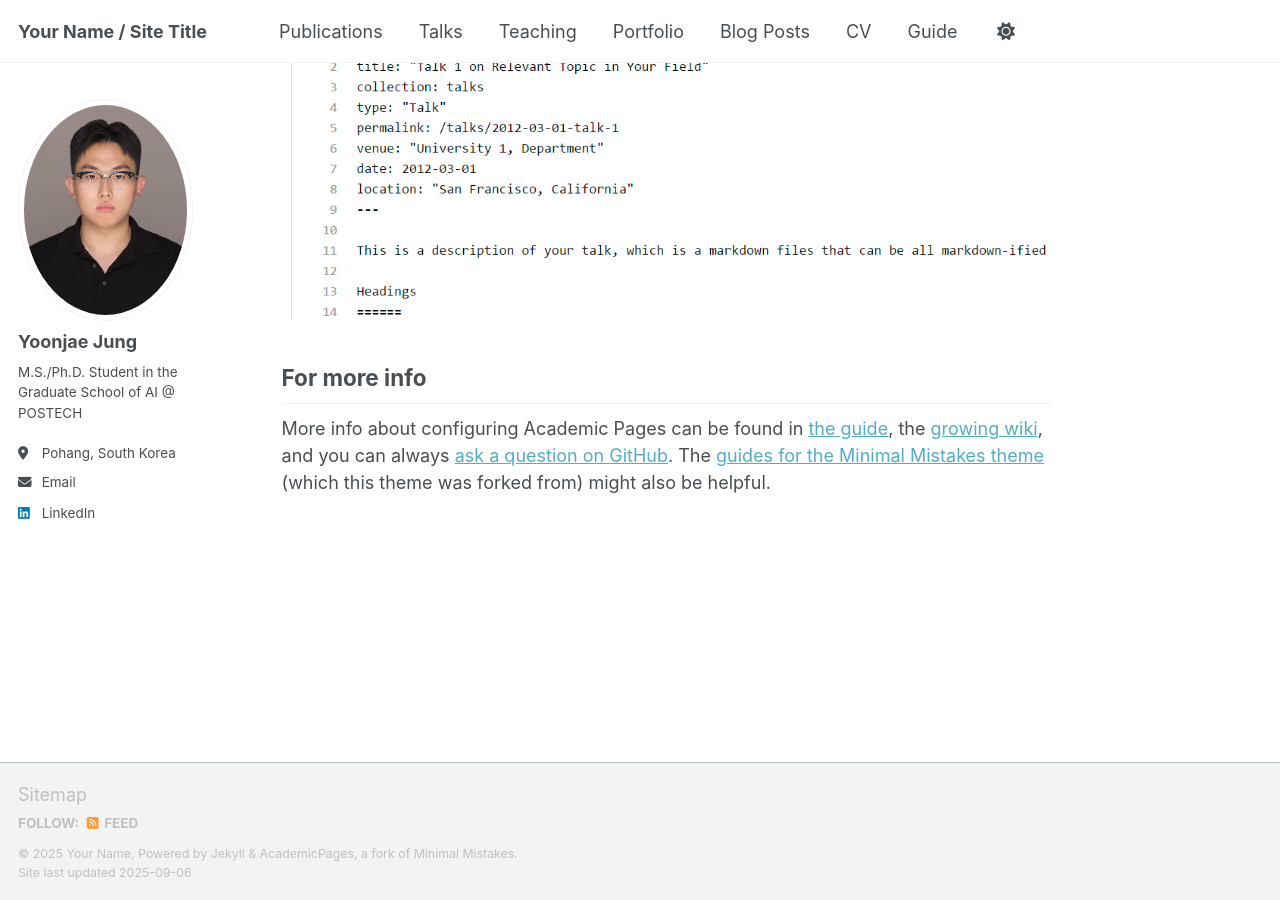
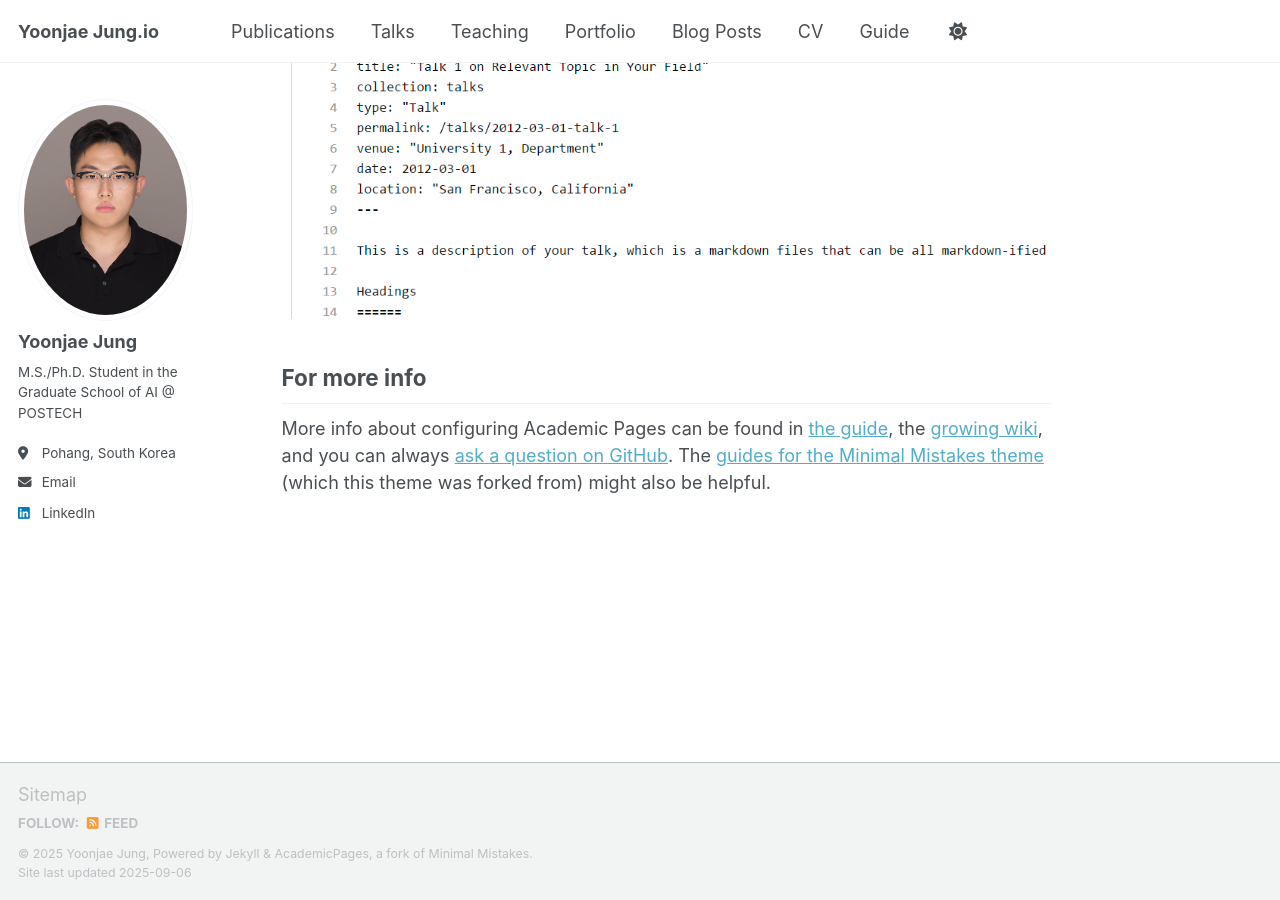
Before and after one commit to JYJ1025/JYJ1025.github.io, a Jekyll site: the page built from _pages/about.md, in a window 1280 px wide and 900 px high, scrolled down 2880 px. Built offline with Jekyll 4.4.1, drawn with Linux system fonts in a browser that asks for light colours; a script that is not in the unit is left out.

Commit message:
Update _config.yml

```diff
--- a/_config.yml
+++ b/_config.yml
@@ -9,9 +9,9 @@
 # Basic Site Settings
 locale                   : "en-US"
 site_theme               : "default" # Currently available options are "default", "air"
-title                    : "Your Name / Site Title"
+title                    : "Yoonjae Jung.io"
 title_separator          : "-"
-name                     : &name "Your Name"
+name                     : "Yoonjae Jung"
 description              : &description "personal description"
 url                      : "https://JYJ1025.github.io" # the base hostname & protocol for your site e.g. "https://[your GitHub username].github.io" or if you already have some other page hosted on Github then use "https://[your GitHub username].github.io/[Your Repo Name]"
 baseurl                  : "" # the subpath of your site, e.g. "/blog"
```
